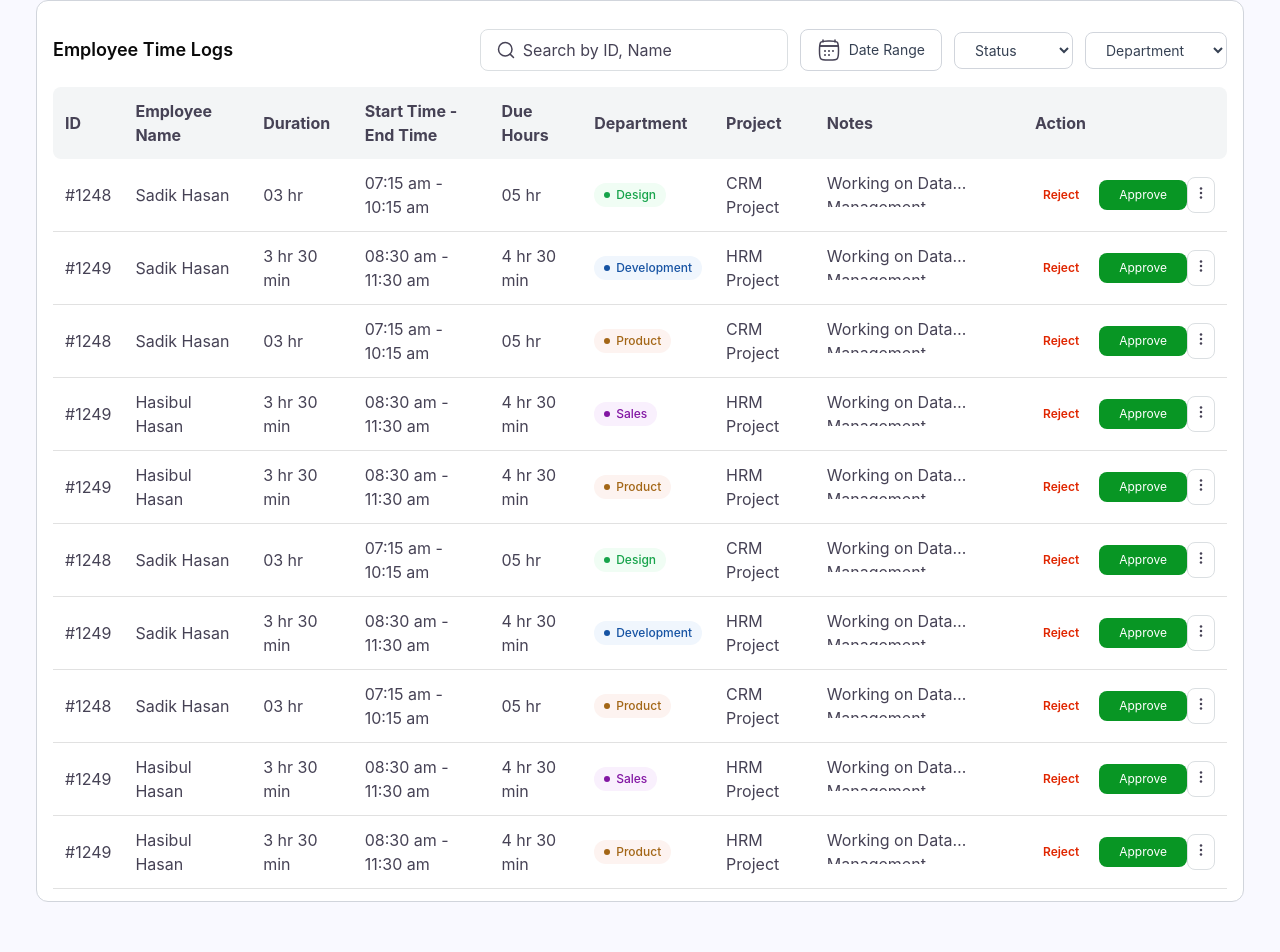
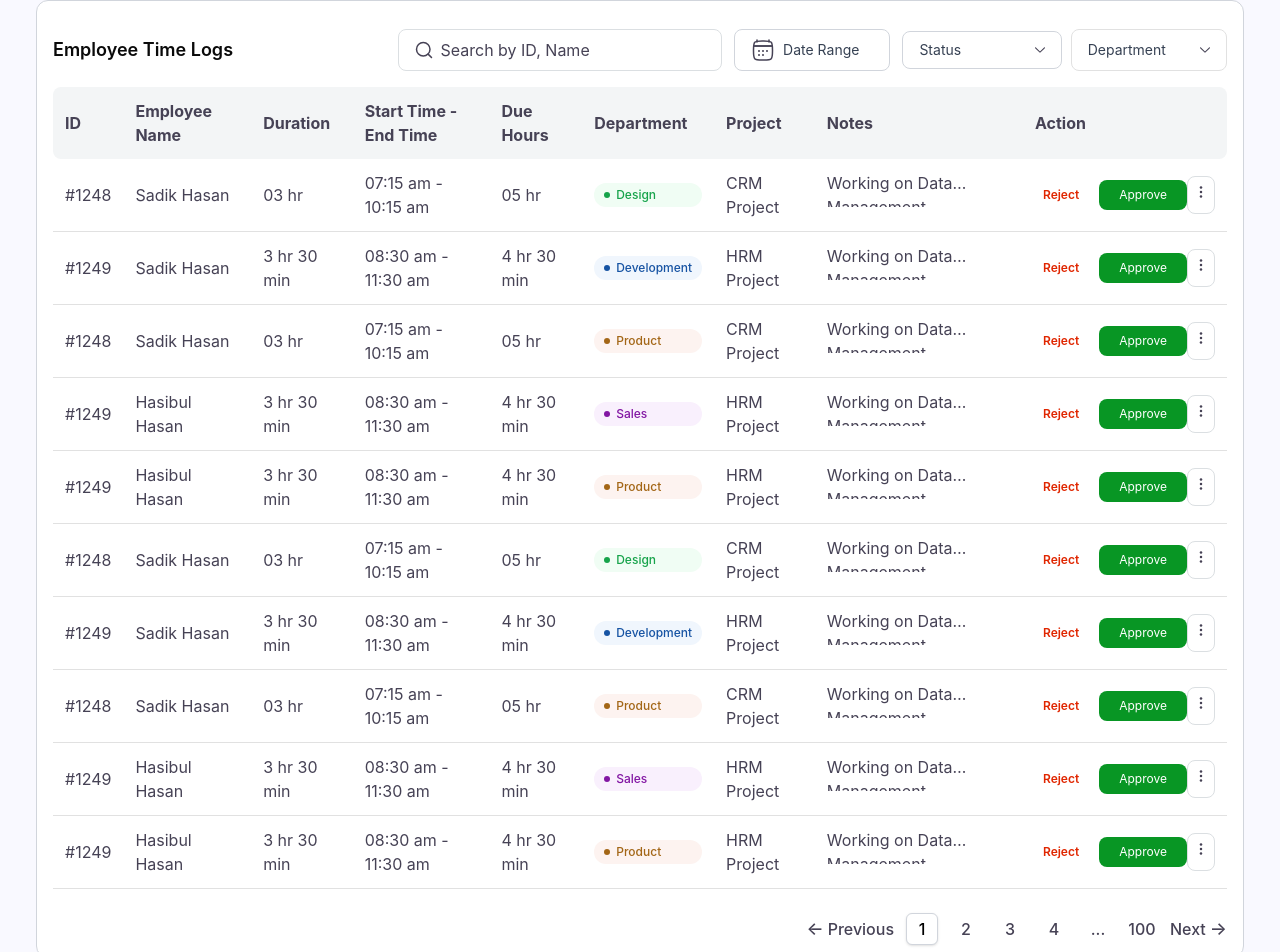
Before and after one commit to Tanvir-Ramim/gainSolutionTask, a React (Vite) app: page / in a window 1280 px wide. Shown: the part 216-1168 px from the top of the page. Before the commit the page ends 1118 px from the top, so only its background shows below. Built offline with nearby package versions, Linux system fonts and the light colour scheme.

Commit message:
table title, add modal, date range reponsive

```diff
--- a/src/pages/Home.jsx
+++ b/src/pages/Home.jsx
@@ -11,7 +11,7 @@ const Home = () => {
   return (
     <div className="@container w-full">
       <Navbar></Navbar>
-      <div className="max-w-[1800px]  mt-[34px] lg:px-9 md:px-6 xs:px-3 px-2  mx-auto">
+      <div className="max-w-[1800px]  md:mt-[34px] sm:mt-8 mt-6 lg:px-9 md:px-6 xs:px-3 px-2  mx-auto">
         {/* table title */}
          <TableTitle></TableTitle>
 
--- a/src/shared/components/AddEmployeeModa.jsx
+++ b/src/shared/components/AddEmployeeModa.jsx
@@ -4,7 +4,7 @@ import {
   tableSearchDepartmentData,
 } from "../constants/AllDropDownData";
 import MainButton from "../utils/MainButton";
-
+import CustomDropdown from "./CustomDropdown";
 
 const AddEmployeeModa = ({ setIsModalOpen }) => {
   return (
@@ -47,14 +47,12 @@ const AddEmployeeModa = ({ setIsModalOpen }) => {
               <label className="block text-sm mb-1">Select Department*</label>
 
               <div className="flex max-w-[181px]  items-center gap-3">
-                <select className="flex-1 border  border-gray-300 rounded-md px-3 py-2 text-gray-700 focus:outline-none">
-                  <option hidden selected>
-                    Department
-                  </option>
-                  {tableSearchDepartmentData?.map((dept) => (
-                    <option key={dept.id}>{dept.name}</option>
-                  ))}
-                </select>
+                <div className="flex-1">
+                  <CustomDropdown
+                    placeholder="Department"
+                    data={tableSearchDepartmentData}
+                  ></CustomDropdown>
+                </div>
               </div>
             </div>
 
@@ -63,7 +61,13 @@ const AddEmployeeModa = ({ setIsModalOpen }) => {
               <label className="block text-sm  mb-1">Select Project</label>
 
               <div className="flex items-center  max-w-[181px] gap-3">
-                <select className="flex-1 w-fit border border-gray-300 rounded-md px-3 py-2 text-gray-700 focus:outline-none">
+                <div className="flex-1">
+                  <CustomDropdown
+                    placeholder="Project"
+                    data={projectSelect}
+                  ></CustomDropdown>
+                </div>
+                {/* <select className="flex-1 w-fit border border-gray-300 rounded-md px-3 py-2 text-gray-700 focus:outline-none">
                   <option hidden selected>
                     {" "}
                     Project
@@ -71,7 +75,7 @@ const AddEmployeeModa = ({ setIsModalOpen }) => {
                   {projectSelect?.map((project) => (
                     <option key={project.id}>{project.name}</option>
                   ))}
-                </select>
+                </select> */}
               </div>
             </div>
 
@@ -110,15 +114,13 @@ const AddEmployeeModa = ({ setIsModalOpen }) => {
         </div>
 
         {/* Footer Buttons */}
-        <div className="flex justify-end items-center gap-6 mt-4">
-          <button
-            onClick={() => setIsModalOpen(false)}
-            className="text-gray-600"
-          >
-            Cancel
-          </button>
+        <div
+          onClick={() => setIsModalOpen(false)}
+          className="flex justify-end items-center gap-6 mt-4"
+        >
+          <button className="text-gray-600 cursor-pointer">Cancel</button>
 
-          <MainButton className="bg-primary text-white  ">
+          <MainButton className="bg-primary cursor-pointer text-white  ">
             Add Employee
           </MainButton>
         </div>
--- /dev/null
+++ b/src/shared/components/CustomDropdown.jsx
@@ -0,0 +1,57 @@
+import { useState, useEffect, useRef } from "react";
+import IconSvg from "../utils/IconSvg";
+
+const CustomDropdown = ({ data = [], placeholder = "Select", setState }) => {
+  const [open, setOpen] = useState(false);
+  const [selected, setSelected] = useState("");
+  const dropdownRef = useRef(null);
+
+  useEffect(() => {
+    const handleClickOutside = (e) => {
+      if (dropdownRef.current && !dropdownRef.current.contains(e.target)) {
+        setOpen(false);
+      }
+    };
+    document.addEventListener("mousedown", handleClickOutside);
+    return () => document.removeEventListener("mousedown", handleClickOutside);
+  }, []);
+
+  const handleSelect = (value) => {
+    setSelected(value);
+    setState && setState(value);
+    setOpen(false);
+  };
+
+  return (
+    <div className="relative select-none " ref={dropdownRef}>
+      <div
+        onClick={() => setOpen(!open)}
+        className="bg-white border border-[#E1E1E1] rounded-lg px-4 py-2.5 text-sm text-gray-700 cursor-pointer flex items-center justify-between"
+      >
+        <span>{selected || placeholder}</span>
+
+        <span className={`transition-transform ${open ? "rotate-180" : ""}`}>
+          <IconSvg name="arrowUp" size={10} />
+        </span>
+      </div>
+
+      {open && (
+        <div className="absolute z-10 w-full bg-white border border-gray-200 rounded-lg shadow">
+          {data?.map((item, index) => (
+            <div
+              key={item.id}
+              onClick={() => handleSelect(item.name)}
+              className={`px-4 py-2 text-sm text-gray-700 cursor-pointer hover:bg-gray-50
+                ${index !== data.length - 1 ? "border-b border-gray-200" : ""}
+              `}
+            >
+              {item.name}
+            </div>
+          ))}
+        </div>
+      )}
+    </div>
+  );
+};
+
+export default CustomDropdown;
--- a/src/shared/components/Navbar.jsx
+++ b/src/shared/components/Navbar.jsx
@@ -46,12 +46,12 @@ const Navbar = () => {
         </div>
 
         {/* middle */}
-        <div className="hidden @2xl:flex items-center gap-8 text-[15px]">
+        <div className="hidden @2xl:flex items-center gap-8 ">
           {navdata?.map((item, index) => (
             <a
               key={index}
               href={item?.link}
-              className={`text-[18px] ${
+              className={`md:text-[18px] text-[17px] ${
                 item?.title === "Employee" ? "text-primary" : "text-[#5A5B5F]"
               }`}
             >
@@ -138,7 +138,7 @@ const Navbar = () => {
           menuOpen ? "max-h-[400px] mt-3" : "max-h-0"
         }`}
       >
-        <div className="flex flex-col gap-4 text-[18px] text-[#5A5B5F]">
+        <div className="flex flex-col gap-4 text-[16px] text-[#5A5B5F]">
           {navdata?.map((item, index) => (
             <a key={index} href={item?.link} className="py-2">
               {item?.title}
--- a/src/shared/components/Table.jsx
+++ b/src/shared/components/Table.jsx
@@ -14,11 +14,47 @@ const Table = () => {
   const [statuses, setStatuses] = useState(
     mockData.map(() => ({ status: "default", id: null }))
   );
+   // pagi
+  const [currentPage, setCurrentPage] = useState(1);
+  const totalPages = 100;
 
+
+  const getPageNumbers = () => {
+    let pages = [];
+
+    if (totalPages <= 7) {
+      for (let i = 1; i <= totalPages; i++) pages.push(i);
+    } else {
+      if (currentPage <= 4) {
+        pages = [1, 2, 3, 4, "...", totalPages];
+      } else if (currentPage >= totalPages - 3) {
+        pages = [1, "...", totalPages - 3, totalPages - 2, totalPages - 1, totalPages];
+      } else {
+        pages = [
+          1,
+          "...",
+          currentPage - 1,
+          currentPage,
+          currentPage + 1,
+          "...",
+          totalPages,
+        ];
+      }
+    }
+
+    return pages;
+  };
+
+  const changePage = (page) => {
+    if (page === "..." || page < 1 || page > totalPages) return;
+    setCurrentPage(page);
+  };
+
+  //  status handlers
   const handleApprove = (index) => {
     setStatuses((prev) => {
       const newStatuses = [...prev];
-      newStatuses[index] = { ...newStatuses[index], status: "approved" };
+      newStatuses[index].status = "approved";
       return newStatuses;
     });
   };
@@ -26,7 +62,7 @@ const Table = () => {
   const handleReject = (index) => {
     setStatuses((prev) => {
       const newStatuses = [...prev];
-      newStatuses[index] = { ...newStatuses[index], status: "rejected" };
+      newStatuses[index].status = "rejected";
       return newStatuses;
     });
   };
@@ -34,18 +70,19 @@ const Table = () => {
   const handleUndo = (index) => {
     setStatuses((prev) => {
       const newStatuses = [...prev];
-      newStatuses[index] = { ...newStatuses[index], status: "default" };
+      newStatuses[index].status = "default";
       return newStatuses;
     });
   };
 
   return (
     <div className="bg-white px-4 py-3 border border-gray-300 rounded-xl mt-6 overflow-hidden">
-      <TableHeader></TableHeader>
-      <div>
+      <TableHeader />
+
+      {/* TABLE */}
       <div className="w-full overflow-x-auto scrollbar-thin scrollbar-thumb-gray-300 scrollbar-track-gray-100">
         <table className="w-full text-left border-collapse min-w-[1100px]">
-            <thead className="">
+          <thead>
             <tr className="bg-[#F3F5F6] text-[#464255] text-[16px] font-bold">
               <th className="p-3 rounded-l-lg">ID</th>
               <th className="p-3">Employee Name</th>
@@ -63,7 +100,7 @@ const Table = () => {
             {mockData.map((item, i) => (
               <tr
                 key={i}
-                  className="border-b text-[16px] text-[#464255] border-[#E1E1E1] hover:bg-gray-50 transition-colors duration-200"
+                className="border-b text-[16px] text-[#464255] border-[#E1E1E1] hover:bg-gray-50"
               >
                 <td className="p-3">{item.id}</td>
                 <td className="p-3">{item.name}</td>
@@ -74,72 +111,77 @@ const Table = () => {
                 <td className="p-3">{item.due}</td>
                 <td className="p-3">
                   <span
-                      className={`px-2.5 py-1 w-fit rounded-full text-xs font-medium ${
+                    className={`px-2.5 py-1 rounded-full text-xs font-medium ${
                       colour[item.department] || "bg-gray-100 text-gray-600"
                     } flex items-center gap-1.5`}
                   >
                     <span className="w-1.5 h-1.5 rounded-full bg-current"></span>
-                      <span className="text-current">{item.department}</span>
+                    {item.department}
                   </span>
                 </td>
                 <td className="p-3">{item.project}</td>
-                  <td className="p-3 line-clamp-1 ">{item.notes}</td>
+                <td className="p-3 line-clamp-1">{item.notes}</td>
+
                 <td className="p-3">
                   <div className="min-w-[180px] flex justify-between">
+                    {/* Default */}
                     {statuses[i]?.status === "default" && (
                       <div className="flex items-center space-x-3">
                         <button
                           onClick={() => handleReject(i)}
-                            className="text-[#E02600] cursor-pointer font-semibold text-[12px] hover:opacity-80 transition-opacity duration-200 px-2 py-1.5  "
+                          className="text-[#E02600] font-semibold text-[12px] hover:opacity-80 px-2 py-1.5"
                         >
                           Reject
                         </button>
                         <button
                           onClick={() => handleApprove(i)}
-                            className="bg-[#089624] cursor-pointer px-5 rounded-lg py-1.5 text-white text-[12px] hover:bg-[#06751c] transition-colors duration-200"
+                          className="bg-[#089624] px-5 rounded-lg py-1.5 text-white text-[12px] hover:bg-[#06751c]"
                         >
                           Approve
                         </button>
                       </div>
                     )}
 
+                    {/* Approved */}
                     {statuses[i]?.status === "approved" && (
-                        <div className="flex items-center space-x-2 transition-all duration-300">
+                      <div className="flex items-center space-x-2">
                         <button
                           disabled
-                            className="flex items-center border-[1.5px] border-[#089624] space-x-1 px-[10px] py-1.5 rounded-lg text-[#089624] text-[12px] bg-[#E6F4E9] cursor-not-allowed transition-all duration-200"
+                          className="flex items-center border-[1.5px] border-[#089624] space-x-1 px-[10px] py-1.5 rounded-lg text-[#089624] text-[12px] bg-[#E6F4E9]"
                         >
-                            <IconSvg name={"rightIcon"} />
+                          <IconSvg name="rightIcon" />
                           <span>Approved</span>
                         </button>
                         <button
                           onClick={() => handleUndo(i)}
-                            className="border rounded-lg border-[#DBDFE2] py-1.5 px-2 text-[12px] cursor-pointer hover:bg-gray-50 transition-all duration-200"
+                          className="border rounded-lg border-[#DBDFE2] py-1.5 px-2 text-[12px] hover:bg-gray-50"
                         >
                           Undo
                         </button>
                       </div>
                     )}
 
+                    {/* Rejected */}
                     {statuses[i]?.status === "rejected" && (
-                        <div className="flex items-center space-x-2 transition-all duration-300">
+                      <div className="flex items-center space-x-2">
                         <button
                           disabled
-                            className="flex items-center border-[1.5px] border-[#E02600] space-x-1 px-3 py-1.5 rounded-lg text-[#E02600] text-[12px] bg-[#FEF7F4] cursor-not-allowed transition-all duration-200"
+                          className="flex items-center border-[1.5px] border-[#E02600] space-x-1 px-3 py-1.5 rounded-lg text-[#E02600] text-[12px] bg-[#FEF7F4]"
                         >
-                            <IconSvg name={"crossIcon"} />
+                          <IconSvg name="crossIcon" />
                           <span>Rejected</span>
                         </button>
                         <button
                           onClick={() => handleUndo(i)}
-                            className="border rounded-lg border-[#DBDFE2] py-1.5 px-2 text-[12px] cursor-pointer hover:bg-gray-50 transition-all duration-200"
+                          className="border rounded-lg border-[#DBDFE2] py-1.5 px-2 text-[12px] hover:bg-gray-50"
                         >
                           Undo
                         </button>
                       </div>
                     )}
-                        <div className="border rounded-lg pb-1 pt-1.5 cursor-pointer px-1 border-[#DBDFE2]">
-                        <IconSvg name={"threeDot"} />
+
+                    <div className="border rounded-lg py-1.5 px-1 cursor-pointer border-[#DBDFE2]">
+                      <IconSvg name="threeDot" />
                     </div>
                   </div>
                 </td>
@@ -148,6 +190,44 @@ const Table = () => {
           </tbody>
         </table>
       </div>
+
+      {/* ---------------- pagi ---------------- */}
+      <div className="mt-6 flex items-center space-x-3 text-[#464255] font-medium justify-end">
+
+      <button
+        onClick={() => changePage(currentPage - 1)}
+        className="flex items-center gap-1 hover:text-black transition-colors duration-200"
+      >
+        <span className="text-lg">←</span> Previous
+      </button>
+
+
+      {getPageNumbers().map((page, index) => (
+        <button
+          key={index}
+          onClick={() => changePage(page)}
+          className={`
+            w-8 h-8 flex items-center justify-center rounded-md
+            transition-all duration-200 ease-in-out
+            ${
+              page === currentPage
+                ? "bg-white border border-gray-300 shadow text-black"
+                : "hover:bg-gray-200 border border-transparent"
+            }
+          `}
+          style={{ minWidth: "32px" }}
+        >
+          {page}
+        </button>
+      ))}
+
+      {/* Next */}
+      <button
+        onClick={() => changePage(currentPage + 1)}
+        className="flex items-center gap-1 hover:text-black transition-colors duration-200"
+      >
+        Next <span className="text-lg">→</span>
+      </button>
     </div>
     </div>
   );
--- a/src/shared/components/TableHeader.jsx
+++ b/src/shared/components/TableHeader.jsx
@@ -3,21 +3,46 @@ import {
   tableSearchDepartmentData,
   tableSearchStatusData,
 } from "../constants/AllDropDownData";
-import { useState } from "react";
+import { useEffect, useRef, useState } from "react";
 import DateRangeModal from "./DateRangeModal";
-import "./ModalAndScroll.css"
+import "./ModalAndScroll.css";
+import CustomDropdown from "./CustomDropdown";
 
 const TableHeader = () => {
   const [isModalOpen, setIsModalOpen] = useState(false);
+  const [isOpen, setIsOpen] = useState(false);
+  const [selectedStatus, setSelectedStatus] = useState("Status");
+
+  const dropdownRef = useRef(null);
+
+  const handleSelect = (name) => {
+    setSelectedStatus(name);
+    setIsOpen(false);
+  };
+
+  useEffect(() => {
+    const handleClickOutside = (event) => {
+      if (dropdownRef.current && !dropdownRef.current.contains(event.target)) {
+        setIsOpen(false);
+      }
+    };
+    if (isOpen) {
+      document.addEventListener("mousedown", handleClickOutside);
+    }
+    return () => {
+      document.removeEventListener("mousedown", handleClickOutside);
+    };
+  }, [isOpen]);
+
   return (
-    <div className="relative">
-      <div className="w-full flex items-center justify-between py-4">
-        <h2 className="text-lg font-semibold text-[#0A0A0A]">
+    <div className="">
+      <div className="w-full flex @6xl:flex-row flex-col @6xl:items-center justify-between py-4">
+        <h2 className="text-lg @6xl:w-[30%] font-semibold text-[#0A0A0A]">
           Employee Time Logs
         </h2>
 
-        <div className="flex items-center gap-3">
-          <div className="flex items-center gap-2 border border-[#DBDFE2] rounded-lg px-4 py-2">
+        <div className="grid @6xl:grid-cols-5 @5xl:grid-cols-4 @md:grid-cols-2   items-center gap-3">
+          <div className="flex items-center gap-2 @6xl:col-span-2 border border-[#DBDFE2] rounded-lg px-4 py-2">
             <IconSvg name={"search"}></IconSvg>
 
             <input
@@ -35,29 +60,72 @@ const TableHeader = () => {
             Date Range
           </button>
 
-          <select className="bg-white border cursor-pointer border-gray-300 rounded-lg px-4 py-2 text-sm text-gray-700 outline-none">
-            <option disabled selected hidden>
-              Status
-            </option>
-            {tableSearchStatusData?.map((status) => (
-              <option key={status?.id}>{status?.name}</option>
-            ))}
-          </select>
+          {/* status drop donw */}
+          <div className="relative  @6xl:w-40" ref={dropdownRef}>
+            <div
+              onClick={() => setIsOpen(!isOpen)}
+              className="bg-white border border-gray-300 rounded-lg px-4 py-2 text-sm text-gray-700 cursor-pointer flex items-center justify-between"
+            >
+              <span>{selectedStatus}</span>
+              <span
+                className={`transition-transform ${isOpen ? "rotate-180" : ""}`}
+              >
+                <IconSvg name="arrowUp" size={10} />
+              </span>
+            </div>
 
-          <select className="bg-white border cursor-pointer border-gray-300 rounded-lg px-4 py-2 text-sm text-gray-700 outline-none">
+            {isOpen && (
+              <div className="absolute w-full bg-white border border-[#E1E1E1] rounded-lg shadow-md z-10">
+                {tableSearchStatusData.map((item) => (
+                  <div
+                    key={item.id}
+                    onClick={() => handleSelect(item.name)}
+                    className="flex items-center gap-2 px-4 py-2.5 border-[#E1E1E1] hover:bg-gray-50 cursor-pointer border-b last:border-b-0"
+                  >
+                    {item.name === "Approved" && (
+                      <IconSvg name="rightIcon" size={16} />
+                    )}
+                    {item.name === "Rejected" && (
+                      <IconSvg name="crossIcon" size={16} />
+                    )}
+
+                    <span
+                      className={`text-sm ${
+                        item.name === "Approved"
+                          ? "text-green-600"
+                          : item.name === "Rejected"
+                          ? "text-red-600"
+                          : "text-gray-700"
+                      }`}
+                    >
+                      {item.name}
+                    </span>
+                  </div>
+                ))}
+              </div>
+            )}
+          </div>
+
+          {/* <select className="bg-white border  cursor-pointer border-[#E1E1E1] rounded-lg px-4 py-2.5 text-sm text-gray-700 outline-none">
             <option disabled selected hidden>
               Department
             </option>
 
             {tableSearchDepartmentData?.map((status) => (
-              <option key={status?.id}>{status?.name}</option>
+              <option className="text-sm" key={status?.id}>
+                {status?.name}
+              </option>
             ))}
-          </select>
+          </select> */}
+          <CustomDropdown
+            placeholder="Department"
+            data={tableSearchDepartmentData}
+          ></CustomDropdown>
         </div>
       </div>
       {isModalOpen && (
         <div className="fixed inset-0 flex items-center justify-center  ">
-          <div className="bg-white modal-shadow   rounded-lg    modal-slide-down relative">
+          <div className="bg-white modal-shadow    rounded-lg    modal-slide-down relative">
             <DateRangeModal setIsModalOpen={setIsModalOpen}></DateRangeModal>
           </div>
         </div>
--- a/src/shared/utils/IconSvg.jsx
+++ b/src/shared/utils/IconSvg.jsx
@@ -77,6 +77,7 @@ const icons = {
       width="22"
       height="22"
       viewBox="0 0 22 22"
+      className="sm:w-full w-[15px] mr-1"
       fill="none"
       xmlns="http://www.w3.org/2000/svg"
     >
@@ -102,6 +103,7 @@ const icons = {
       width="24"
       height="24"
       viewBox="0 0 24 24"
+      className="sm:w-full w-[18px] ml-1 "
       fill="none"
       xmlns="http://www.w3.org/2000/svg"
     >
@@ -124,6 +126,7 @@ const icons = {
     <svg
       width="38"
       height="38"
+      className="md:w-full w-[26px]"
       viewBox="0 0 51 51"
       fill="none"
       xmlns="http://www.w3.org/2000/svg"
@@ -272,6 +275,12 @@ const icons = {
 <path d="M14.75 0.75L0.75 14.75M0.75 0.75L14.75 14.75" stroke="#464255" stroke-width="1.5" stroke-linecap="round" stroke-linejoin="round"/>
 </svg>
   ),
+  arrowUp: (
+  <svg width="9" height="5" viewBox="0 0 9 5" fill="none" xmlns="http://www.w3.org/2000/svg">
+<path fill-rule="evenodd" clip-rule="evenodd" d="M0.146446 0.146448C-0.0488157 0.34171 -0.0488157 0.658292 0.146446 0.853555L4.14645 4.85355C4.34171 5.04882 4.65829 5.04882 4.85355 4.85355L8.85355 0.853553C9.04882 0.658291 9.04882 0.341709 8.85355 0.146447C8.65829 -0.0488155 8.34171 -0.0488155 8.14645 0.146447L4.5 3.79289L0.853554 0.146448C0.658292 -0.0488145 0.341709 -0.0488144 0.146446 0.146448Z" fill="#464255"/>
+</svg>
+
+  ),
 };
 
 const IconSvg = ({ name, size, className = "" }) => {
```
Also changed, not shown: src/shared/components/TableTitle.jsx (+6 -6 lines). Lines whose indentation alone changed are shown as unchanged.
